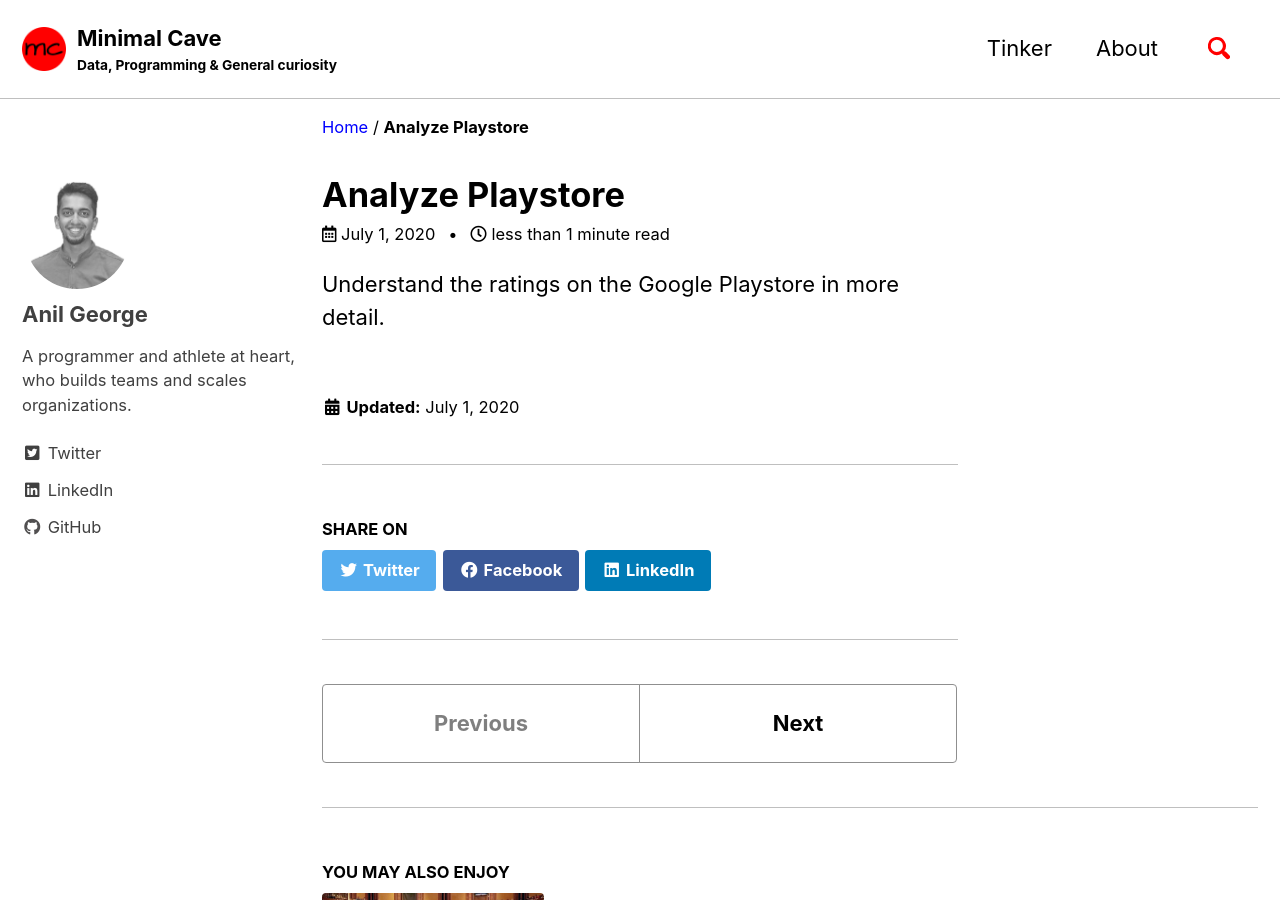
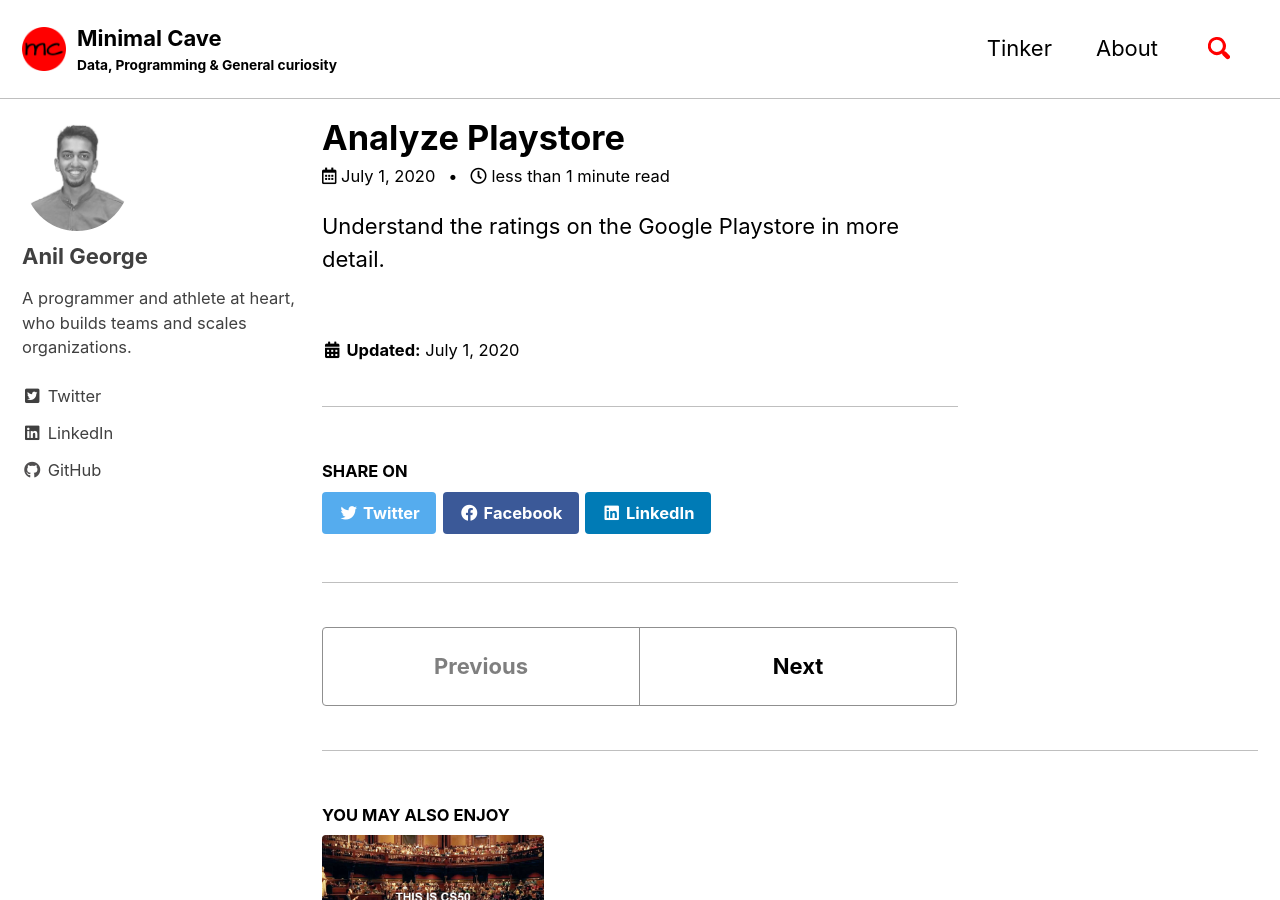
Before and after one commit to anilgeorge04/anilgeorge04.github.io, a Jekyll site: the page built from _posts/2020-07-01-Analyze-Playstore.md, in a window 1280 px wide and 900 px high. Built offline with Jekyll 4.4.1, drawn with Linux system fonts in a browser that asks for light colours; cached includes are drawn as plain includes.

Commit message:
move back imgs outside

```diff
--- a/_config.yml
+++ b/_config.yml
@@ -1,33 +1,22 @@
-# Welcome to Jekyll!
-#
-# This config file is meant for settings that affect your entire site, values
-# which you are expected to set up once and rarely need to edit after that.
-# For technical reasons, this file is *NOT* reloaded automatically when you use
-# `jekyll serve`. If you change this file, please restart the server process.
-
 # Theme Settings
-#
-# Review documentation to determine if you should use `theme` or `remote_theme`
-# https://mmistakes.github.io/minimal-mistakes/docs/quick-start-guide/#installing-the-theme
-
 # theme                  : "minimal-mistakes-jekyll"
 remote_theme             : "mmistakes/minimal-mistakes@4.21.0"
 minimal_mistakes_skin    : "contrast" # "default", "air", "aqua", "contrast", "dark", "dirt", "neon", "mint", "plum", "sunrise"
 
 # Site Settings
-locale                   : "en" # instead of a US or UK flavour in particular, because I interchange
 title                    : "Minimal Cave"
+locale                   : "en"
 title_separator          : "-"
-subtitle                 : Data, Programming & General curiosity # site tagline that appears below site title in masthead
+subtitle                 : "Data, Programming & General curiosity" # site tagline that appears below site title in masthead
 name                     : "Minimal Cave" # site author, shows up in Copyright at the footer
 description              : "[Anil George](https://in.linkedin.com/in/anilgeorge04) tinkers with data & technology and blogs here."
-url                      : "https://minimalcave.com" # the base hostname & protocol for your site e.g. "https://mmistakes.github.io"
-baseurl                  : # the subpath of your site, e.g. "/blog"
-repository               : "anilgeorge04/minimal-cave" # GitHub username/repo-name e.g. "mmistakes/minimal-mistakes"
-teaser                   : "/assets/images/cave-banner.jpg" # path of fallback teaser image for RELATED POSTS, e.g. "/assets/images/500x300.png"
-logo                     : "/assets/images/192x192.png" # path of logo image to display in the masthead, e.g. "/assets/images/88x88.png"
+url                      : "https://minimalcave.com" # base hostname & protocol for site
+baseurl                  : # the subpath of site, e.g. "/blog"
+repository               : "anilgeorge04/minimal-cave" # GitHub username/repo-name
+teaser                   : "/assets/images/cave-banner.jpg" # path of fallback teaser image for RELATED POSTS
+logo                     : "/assets/images/192x192.png" # path of logo image to display in the masthea
 masthead_title           : # overrides the website title displayed in the masthead, use " " for no title
-breadcrumbs              : true # true, false (default)
+breadcrumbs              : # true, false (default)
 words_per_minute         : 200
 comments:
   provider               : # false (default), "disqus", "discourse", "facebook", "staticman", "staticman_v2", "utterances", "custom"
@@ -70,7 +59,7 @@
 
 # Social Sharing
 twitter:
-  username               : "anilgeorge04"
+  username               : anilgeorge04
 facebook:
   username               :
   app_id                 :
@@ -85,6 +74,7 @@
     - "https://twitter.com/anilgeorge04"
     - "https://github.com/anilgeorge04"
     - "https://www.linkedin.com/in/anilgeorge04/"
+
 # Analytics
 analytics:
   provider               : false # false (default), "google", "google-universal", "google-gtag", "custom"
@@ -100,22 +90,25 @@
   bio              : "A programmer and athlete at heart, who builds teams and scales organizations."
   location         : # "New Delhi, India"
   email            :
-  links:
-    - label: "Email"
-      icon: "fas fa-fw fa-envelope-square"
-      # url: "mailto:your.name@email.com"
-    - label: "Website"
-      icon: "fas fa-fw fa-link"
-      # url: "https://minimalcave.com"
-    - label: "Twitter"
-      icon: "fab fa-fw fa-twitter-square"
-      url: "https://twitter.com/anilgeorge04"
-    - label: "LinkedIn"
-      icon: "fab fa-fw fa-linkedin"
-      url: "https://www.linkedin.com/in/anilgeorge04/"
-    - label: "GitHub"
-      icon: "fab fa-fw fa-github"
-      url: "https://github.com/anilgeorge04"
+  twitter          : anilgeorge04
+  github           : anilgeorge04
+  linkedin         : anilgeorge04
+  # links:
+  #   - label: "Email"
+  #     icon: "fas fa-fw fa-envelope-square"
+  #     # url: "mailto:your.name@email.com"
+  #   - label: "Website"
+  #     icon: "fas fa-fw fa-link"
+  #     # url: "https://minimalcave.com"
+  #   - label: "Twitter"
+  #     icon: "fab fa-fw fa-twitter-square"
+  #     url: "https://twitter.com/anilgeorge04"
+  #   - label: "LinkedIn"
+  #     icon: "fab fa-fw fa-linkedin"
+  #     url: "https://www.linkedin.com/in/anilgeorge04/"
+  #   - label: "GitHub"
+  #     icon: "fab fa-fw fa-github"
+  #     url: "https://github.com/anilgeorge04"
     # - label: "Instagram"
     #   icon: "fab fa-fw fa-instagram"
       # url: "https://instagram.com/"
@@ -282,3 +275,7 @@
       comments: # true
       share: true
       related: true
+  # _pages
+  - scope:
+    path: ""
+    type:
--- a/_includes/head/custom.html
+++ b/_includes/head/custom.html
@@ -1,10 +1,10 @@
 <!-- start custom head snippets -->
 
 <!-- insert favicons. use https://realfavicongenerator.net/ -->
-<link rel="apple-touch-icon" sizes="180x180" href="/assets/images/apple-touch-icon.png">
-<link rel="android-chrome-icon" sizes="192x192" href="/assets/images/android-chrome-192x192.png">
-<link rel="android-chrome-icon" sizes="512x512" href="/assets/images/android-chrome-512x512.png">
-<link rel="icon" type="image/png" sizes="32x32" href="/assets/images/favicon-32x32.png">
-<link rel="icon" type="image/png" sizes="16x16" href="/assets/images/favicon-16x16.png">
+<link rel="apple-touch-icon" sizes="180x180" href="/apple-touch-icon.png">
+<link rel="android-chrome-icon" sizes="192x192" href="/android-chrome-192x192.png">
+<link rel="android-chrome-icon" sizes="512x512" href="/android-chrome-512x512.png">
+<link rel="icon" type="image/png" sizes="32x32" href="/favicon-32x32.png">
+<link rel="icon" type="image/png" sizes="16x16" href="/favicon-16x16.png">
 <link rel="manifest" href="/site.webmanifest">
 <!-- end custom head snippets -->
```
Also changed, not shown: android-chrome-192x192.png (renamed from assets/images/android-chrome-192x192.png), android-chrome-512x512.png (renamed from assets/images/android-chrome-512x512.png), apple-touch-icon.png (renamed from assets/images/apple-touch-icon.png), favicon-16x16.png (renamed from assets/images/favicon-16x16.png), favicon-32x32.png (renamed from assets/images/favicon-32x32.png).
